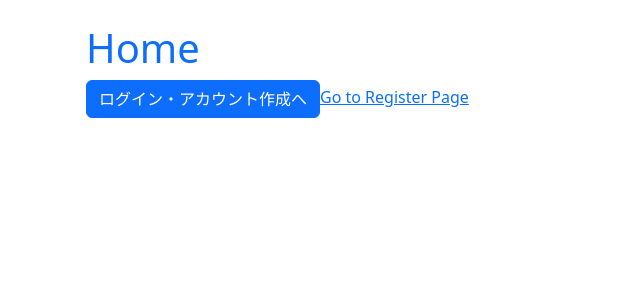
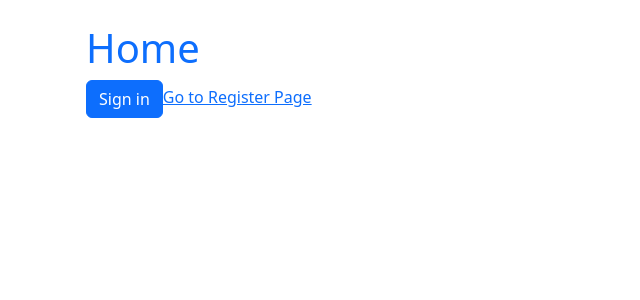
Before and after one commit to motibe-devops-geek202507/MotivationTimer, a React (Vite) app: page / in a window 1280 px wide. Shown: the top 300 px of the page, without its empty margins (0-640 px from the left). Built offline with nearby package versions, Linux system fonts and the light colour scheme.

Commit message:
Homeページのボタンの編集

```diff
--- a/src/pages/Home.jsx
+++ b/src/pages/Home.jsx
@@ -7,7 +7,7 @@ const Home = () => {
     <div className="container py-4 px-3 mx-auto">
       <h1 className="text-primary">Home</h1>
       <button className="btn btn-primary" onClick={() => navigate('/Login')}>
-        ログイン・アカウント作成へ
+        Sign in
       </button>
 
       <Link to="/register">Go to Register Page</Link>
```
